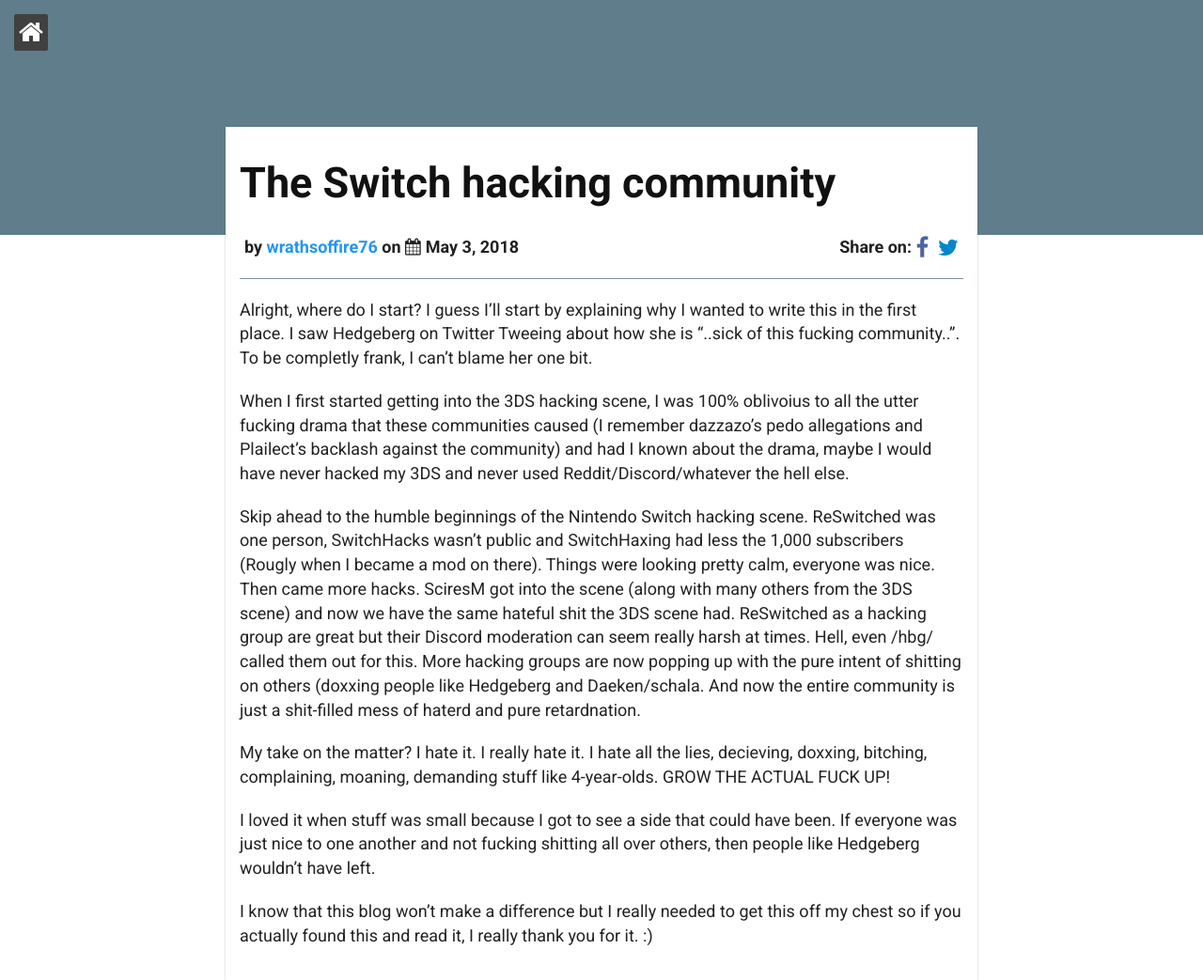
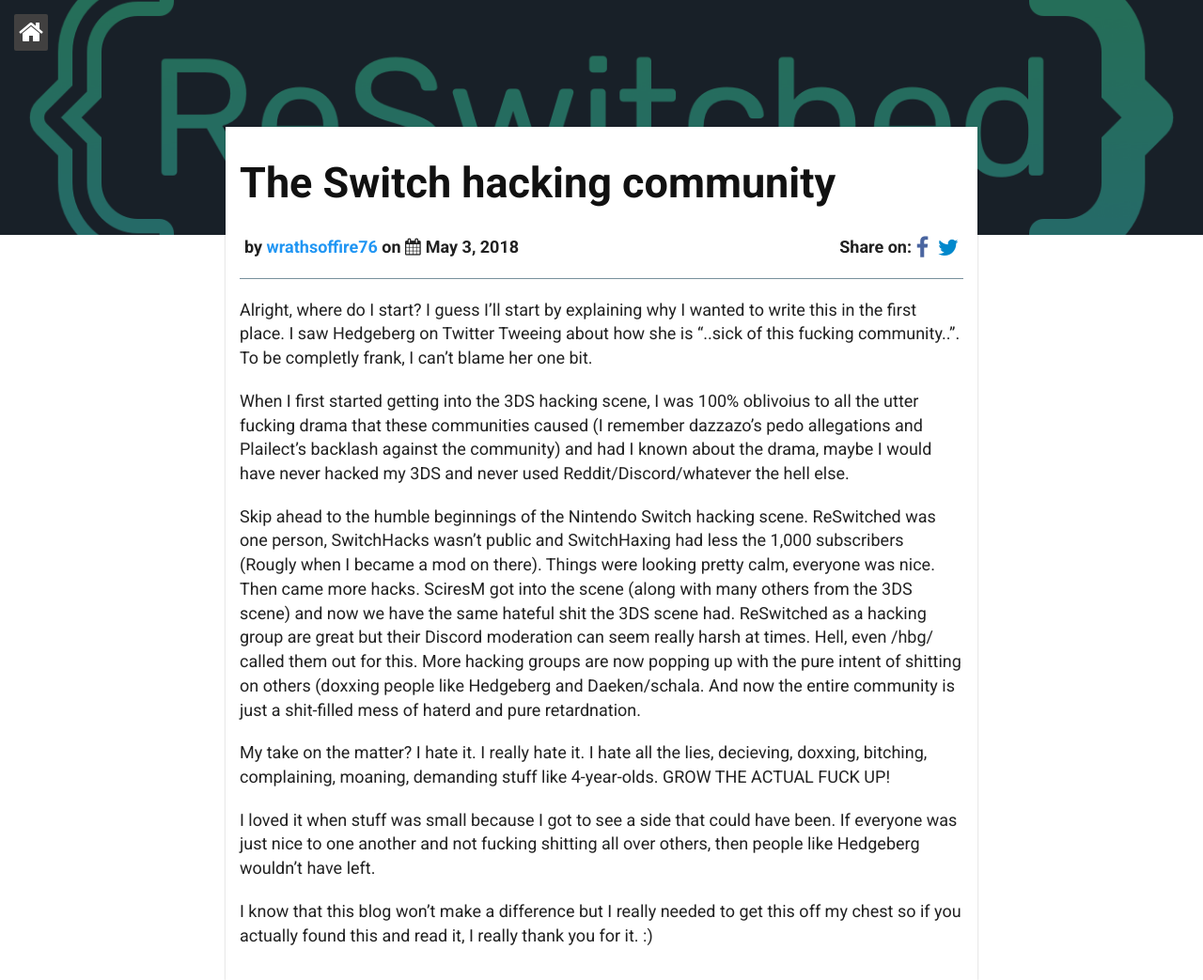
Before and after one commit to wrathsoffire76-blog/wrathsoffire76-blog.github.io, a Jekyll site: the page built from _posts/2018-05-03-The-Switch-Hacking-Community.md, in a window 1280 px wide. Shown: the whole page at 94% size. Built offline with Jekyll 4.4.1, drawn with Linux system fonts in a browser that asks for light colours; nearby versions of some CDN libraries.

Commit message:
Update 2018-05-03-The-Switch-Hacking-Community.md

```diff
--- a/_posts/2018-05-03-The-Switch-Hacking-Community.md
+++ b/_posts/2018-05-03-The-Switch-Hacking-Community.md
@@ -2,7 +2,7 @@
 layout: post
 title: "The Switch hacking community"
 date: 2018-05-03 23:46:00
-image: /img/ReSwitched Logo.png
+cover: https://raw.githubusercontent.com/wrathsoffire76-blog/wrathsoffire76-blog.github.io/master/img/ReSwitched%20Logo.png
 categories: Switch
 author: wrathsoffire76
 ---
```
